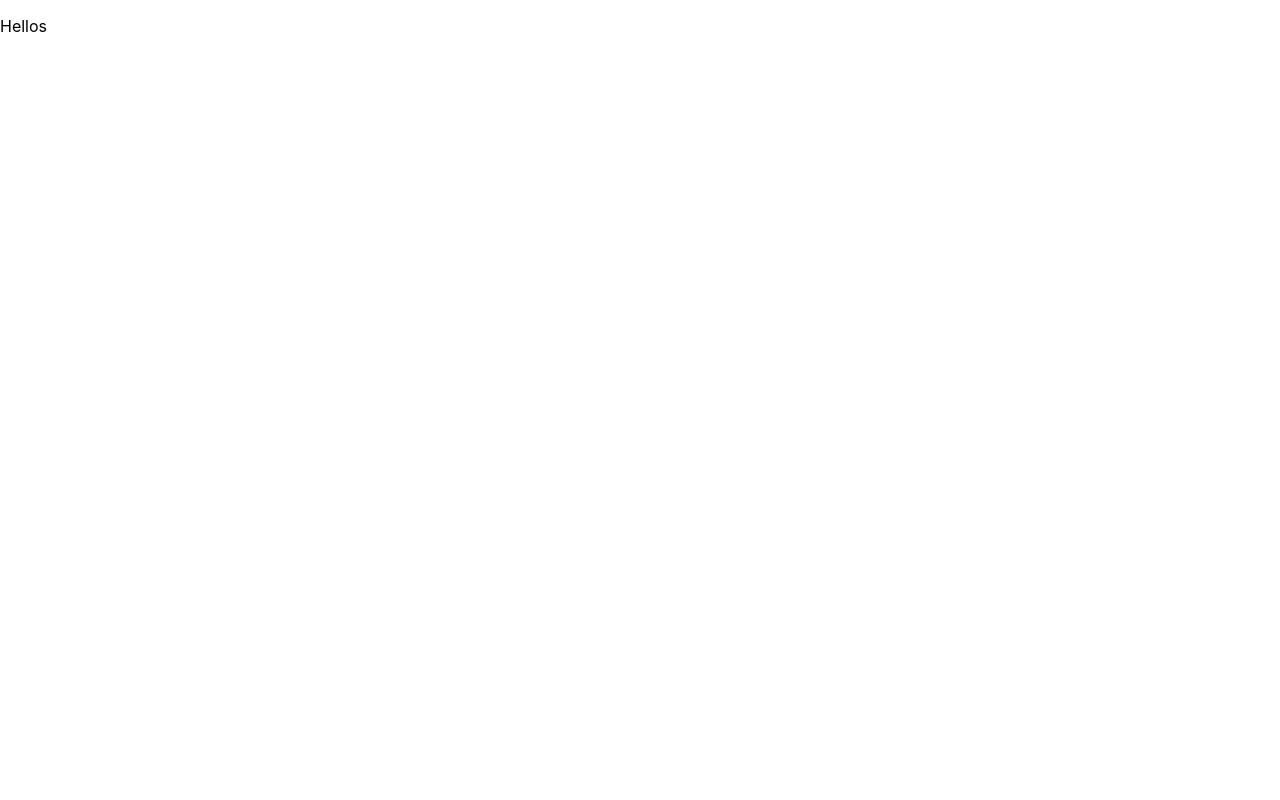
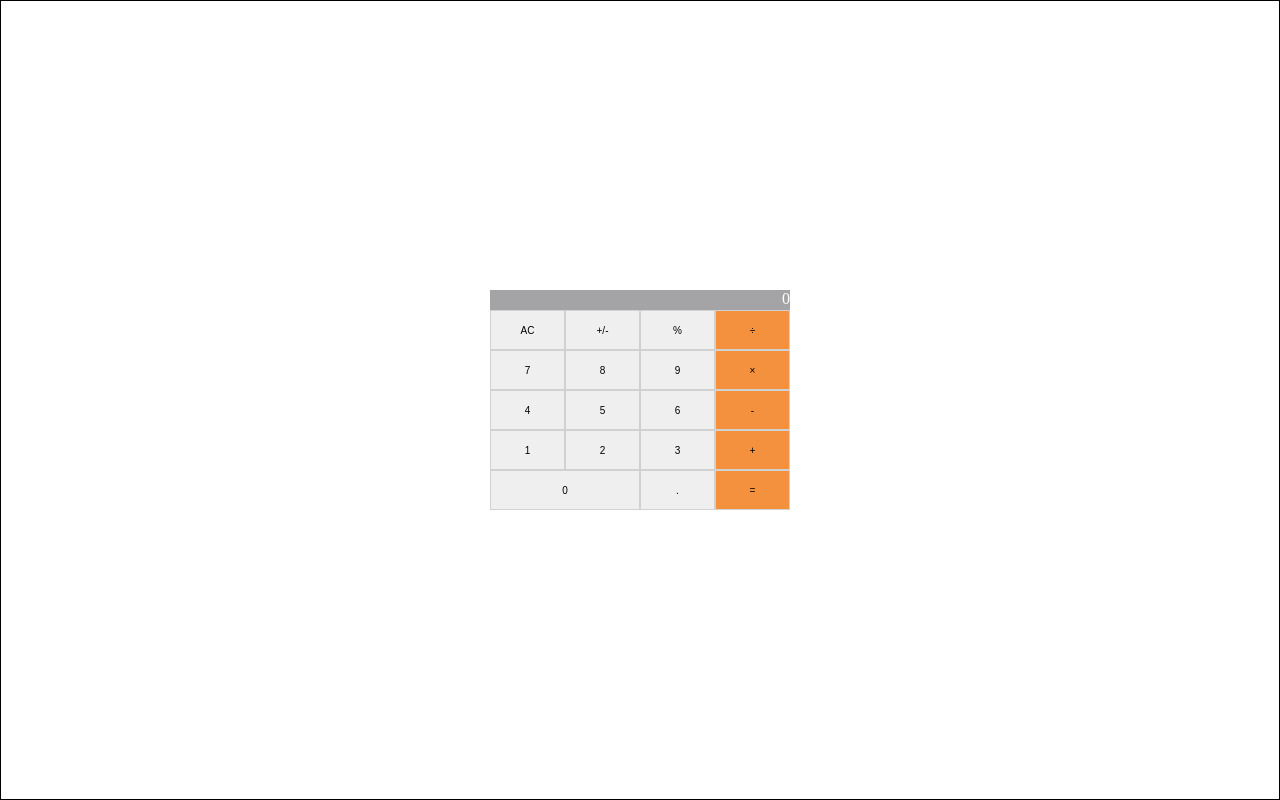
Before and after one commit to Balikuddembe/Math-Magicians-APP, a React (Create React App) app: page / in a window 1280 px wide. Built offline with nearby package versions, Linux system fonts and the light colour scheme.

Commit message:
Add calculator components

```diff
--- a/src/App.css
+++ b/src/App.css
@@ -1,5 +1,43 @@
-.body {
-  margin: 0;
-  padding: 0;
-  box-sizing: border-box;
+
+.calculator {
+  display: flex;
+  flex-direction: column;
+  justify-content: center;
+  align-items: center;
+  height: 100vh;
+  border: 1px solid black;
 }
+
+.output {
+  height: 20px;
+  width: 300px;
+  margin-bottom: 0;
+  background-color: #a4a4a6;
+  color: white;
+  text-align: end;
+  align-items: center;
+}
+
+.buttons {
+  display: grid;
+  grid-template-columns: repeat(4, 75px);
+  grid-template-rows: repeat(5, 40px);
+}
+
+.buttons > button {
+  cursor: pointer;
+  border: 0.5px solid #d1d1d1;
+  font-size: 10px;
+}
+
+.buttons > button:hover {
+  background-color: gainsboro;
+}
+
+.span-two {
+  grid-column: span 2;
+}
+
+.operator {
+  background-color: #f4913e;
+}
--- a/src/App.js
+++ b/src/App.js
@@ -1,9 +1,11 @@
+import React from 'react';
+import Calculator from './components/Calculator';
 import './App.css';
 
 function App() {
   return (
     <div>
-      <p>Hellos</p>
+      <Calculator />
     </div>
   );
 }
--- /dev/null
+++ b/src/components/Buttons.js
@@ -0,0 +1,29 @@
+import React from 'react';
+
+function Buttons() {
+  return (
+    <div className="buttons">
+      <button type="submit">AC</button>
+      <button type="submit">+/-</button>
+      <button type="submit">%</button>
+      <button type="submit" className="operator">÷</button>
+      <button type="submit">7</button>
+      <button type="submit">8</button>
+      <button type="submit">9</button>
+      <button type="submit" className="operator">×</button>
+      <button type="submit">4</button>
+      <button type="submit">5</button>
+      <button type="submit">6</button>
+      <button type="submit" className="operator">-</button>
+      <button type="submit">1</button>
+      <button type="submit">2</button>
+      <button type="submit">3</button>
+      <button type="submit" className="operator">+</button>
+      <button type="submit" className="span-two">0</button>
+      <button type="submit">.</button>
+      <button type="submit" className="operator">=</button>
+    </div>
+  );
+}
+
+export default Buttons;
--- /dev/null
+++ b/src/components/Calculator.js
@@ -0,0 +1,13 @@
+import React from 'react';
+import OutPut from './OutPut';
+import Buttons from './Buttons';
+
+function Calculator() {
+  return (
+    <div className="calculator">
+      <OutPut />
+      <Buttons />
+    </div>
+  );
+}
+export default Calculator;
--- /dev/null
+++ b/src/components/OutPut.js
@@ -0,0 +1,10 @@
+import { React } from 'react';
+
+function OutPut() {
+  return (
+    <div className="output">
+      0
+    </div>
+  );
+}
+export default OutPut;
--- a/src/index.css
+++ b/src/index.css
@@ -1,17 +1,5 @@
-body {
+* {
   margin: 0;
-  font-family:
-    -apple-system,
-    BlinkMacSystemFont,
-    'Segoe UI',
-    'Roboto',
-    'Oxygen',
-    'Ubuntu',
-    'Cantarell',
-    'Fira Sans',
-    'Droid Sans',
-    'Helvetica Neue',
-    sans-serif;
-  -webkit-font-smoothing: antialiased;
-  -moz-osx-font-smoothing: grayscale;
+  padding: 0;
+  box-sizing: border-box;
 }
```
